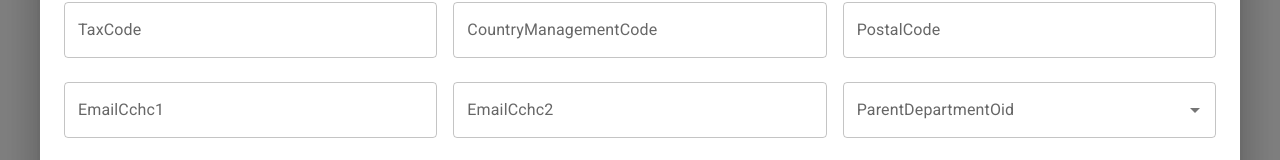
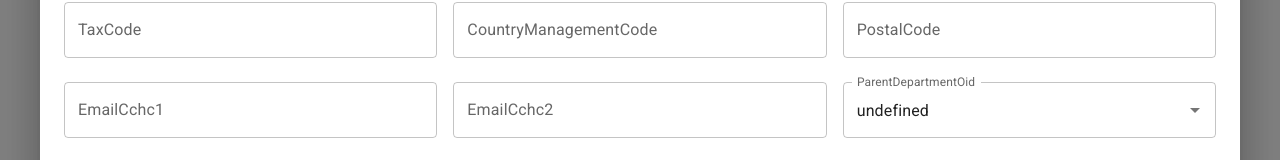
Before and after one commit to thiennhat19112/test-logic, a React (Create React App) app: page / in a window 1280 px wide. Both pictures are taken after a click on the button "THÊM MỚI". Shown: the part 526-686 px from the top of the page. Built offline with nearby package versions, Linux system fonts and the light colour scheme; no server answers.

Commit message:
add tree va delete con

```diff
--- a/src/components/Form.jsx
+++ b/src/components/Form.jsx
@@ -36,10 +36,7 @@ const Form = () => {
   const Oid = location.pathname.split("/")[2];
   const { companys } = useSelector((state) => state.companys);
   const getCompany = companys.find((item) => item?.Oid === Oid);
-  const getParentCompany = companys.find(
-    (item) => getCompany?.ParentDepartmentOid === item.Oid
-  );
-  const optionEdit = companys.filter(item => item.Oid !== getCompany?.Oid);
+  const optionEdit = companys.filter((item) => item.Oid !== getCompany?.Oid);
   const { enqueueSnackbar } = useSnackbar();
   let isMounted = useRef(false);
 
@@ -47,22 +44,20 @@ const Form = () => {
     register,
     handleSubmit,
     setValue,
-    reset,watch,
+    reset,
     control,
+    watch,
     formState: { errors },
   } = useForm({
-    mode: "onChange",
     defaultValues: {
       company: initCompanyValue,
     },
   });
 
-  console.log(watch("company.ParentDepartmentOid"));
-
   const onSubmit = (data) => {
     const variant = "success";
     let ParentDepartmentOid = null;
-    console.log(data.company.ParentDepartmentOid);
+    console.log(data.company);
     data.company.ParentDepartmentOid &&
       (ParentDepartmentOid = data.company.ParentDepartmentOid.Oid);
 
@@ -70,7 +65,6 @@ const Form = () => {
     company = { ...company, ParentDepartmentOid: ParentDepartmentOid };
     if (!checkedAgree) return setAgreeError(true);
     if (type === "edit") {
-      console.log(company);
       dispatch(editCompany({ ...company, Oid: Oid }));
       dispatch(closeDiaLog());
       navigative("/");
@@ -94,6 +88,20 @@ const Form = () => {
     setAgreeError(checkedAgree);
   };
 
+  const setDefaultValueParentDepartmentOid = () => {
+    if (type === "edit") {
+      return companys.find(
+        (item) => getCompany?.ParentDepartmentOid === item.Oid
+      );
+    }
+
+    if (type === "addtree") {
+      return getCompany;
+    }
+
+    return "";
+  };
+
   useEffect(() => {
     isMounted.current = true;
     if (isMounted.current) {
@@ -103,7 +111,6 @@ const Form = () => {
           Name: company.Name || "",
           Idc: company.Idc || "",
           Type: company.Type || "",
-          ParentDepartmentOid: company.ParentDepartmentOid || "",
           DepartmentByParentGroupOid: company.DepartmentByParentGroupOid || "",
           Ordinal: company.Ordinal || "",
           BeneficiaryBankCodeDvcqg: company.BeneficiaryBankCodeDvcqg || "",
@@ -140,12 +147,18 @@ const Form = () => {
           JoninUnitGroup: company.JoninUnitGroup || "",
           BeneficiaryBankNameDvcqg: company.BeneficiaryBankNameDvcqg || "",
         });
+        console.log(watch("company.ParentDepartmentOid"));
       }
+      // setValue("company", {
+      //   ParentDepartmentOid: setDefaultValueParentDepartmentOid(),
+      // });
     }
     return () => {
       isMounted.current = false;
     };
   }, [Oid]);
+
+  console.log(setDefaultValueParentDepartmentOid());
 
   return (
     <form className="form" onSubmit={handleSubmit(onSubmit)}>
@@ -329,17 +342,24 @@ const Form = () => {
         <Controller
           {...register("company.ParentDepartmentOid")}
           control={control}
-          render={({ field: { onChange ,...props } }) => (
+          render={({ field: { onChange, value, ...props } }) => (
             <Autocomplete
-            fullWidth
-            options={type === "edit" ? optionEdit : companys}
+              fullWidth
+              autoSelect
+              options={type === "edit" ? optionEdit : companys}
               getOptionLabel={(option) => `${option.Name}`}
+              defaultValue={setDefaultValueParentDepartmentOid}
               renderInput={(params) => (
-                <TextField {...params} label="ParentDepartmentOid" />
+                <TextField
+                  {...params}
+                  inputProps={{
+                    ...params.inputProps,
+                  }}
+                  label="ParentDepartmentOid"
+                />
               )}
-              onChange={(e, data) => onChange(data)}
-              defaultValue={type === "edit" ? getParentCompany : null}
-              />
+              onChange={(_, data) => onChange(data)}
+            />
           )}
         />
       </InputContainer>
--- a/src/components/TreeViewCase.jsx
+++ b/src/components/TreeViewCase.jsx
@@ -5,11 +5,7 @@ import TreeItem from "@mui/lab/TreeItem";
 import { useDispatch, useSelector } from "react-redux";
 import {
   Autocomplete,
-  Button,
   Chip,
-  Dialog,
-  DialogContent,
-  DialogTitle,
   FormControl,
   IconButton,
   Stack,
@@ -20,13 +16,8 @@ import { useState } from "react";
 import { Box } from "@mui/system";
 import { AddBox, DriveFileRenameOutlineRounded } from "@mui/icons-material";
 import IndeterminateCheckBoxRoundedIcon from "@mui/icons-material/IndeterminateCheckBoxRounded";
-import CloseIcon from "@mui/icons-material/Close";
-import { useForm } from "react-hook-form";
 import { useRef } from "react";
-import { initCompanyValue } from "../innitValue";
-import {
-  deleteOneComapany,
-} from "../redux/companySlice";
+import { deleteCompany } from "../redux/companySlice";
 import {
   MDBBtn,
   MDBModal,
@@ -82,7 +73,8 @@ const TreeViewCase = () => {
               variant="body2"
               sx={{ fontWeight: "inherit", flexGrow: 1 }}
             >
-              {item.Name} {item.Departments.length > 0 && `(${item.Departments.length})`}
+              {item.Name}{" "}
+              {item.Departments.length > 0 && `(${item.Departments.length})`}
             </Typography>
 
             {selected.includes(item.Oid) && (
@@ -109,15 +101,25 @@ const TreeViewCase = () => {
     ));
   };
 
+  const findChildren =   (company,Departments,arr = []) => {
+    arr.push(company);
+    if (Departments.length > 0) {
+      Departments.map(value => findChildren(value,value.Departments,arr));
+    }
+
+    return arr;
+  }
+
   const handleAddTreeItem = (e, Oid) => {
-    dispatch(openDiaLog())
+    dispatch(openDiaLog());
+    navigate(`/addtree/${Oid}`);
     _Oid.current = Oid;
     e.stopPropagation();
   };
 
   const handleEditTreeItem = (e, data) => {
     dispatch(openDiaLog());
-    const {Oid} = data;
+    const { Oid } = data;
     navigate(`/edit/${Oid}`, { state: data });
     e.stopPropagation();
   };
@@ -129,7 +131,8 @@ const TreeViewCase = () => {
   };
 
   const handleDeleteTreeItem = () => {
-    dispatch(deleteOneComapany(_oldCompany.current.Oid));
+    const companysDelete = findChildren(_oldCompany.current,_oldCompany.current.Departments);
+    dispatch(deleteCompany(companysDelete));
     setConFirmModal(false);
   };
 
@@ -158,8 +161,6 @@ const TreeViewCase = () => {
   const handleSelect = (event, nodeIds) => {
     setSelected(nodeIds);
   };
-
-
 
   return (
     <Stack
--- a/src/innitValue.js
+++ b/src/innitValue.js
@@ -1,7 +1,6 @@
 export const initCompanyValue = {
   Name: "",
   Idc: "",
-  ParentDepartmentOid: "",
   Ordinal: "",
   PhoneNumber:"",
   Email : "",
--- a/src/pages/Table.jsx
+++ b/src/pages/Table.jsx
@@ -16,7 +16,11 @@ import { deleteCompany, reloadCompany } from "../redux/companySlice";
 import moment from "moment";
 import Form from "../components/Form";
 import { useSnackbar } from "notistack";
-import { closeDiaLog, openDiaLog, openDiaLogTreeView } from "../redux/dialogSlice";
+import {
+  closeDiaLog,
+  openDiaLog,
+  openDiaLogTreeView,
+} from "../redux/dialogSlice";
 import {
   CircularProgress,
   DialogActions,
@@ -124,9 +128,9 @@ const Table = () => {
     dispatch(openDiaLogViewByCat());
   };
 
-  const handleTreeView = ()=>{
-    dispatch(openDiaLogTreeView())
-  }
+  const handleTreeView = () => {
+    dispatch(openDiaLogTreeView());
+  };
 
   return (
     <div className="p-4">
@@ -227,7 +231,7 @@ const Table = () => {
         </MDBTable>
       )}
       {/* modal */}
-      <Dialog fullWidth maxWidth="lg" open={open} >
+      <Dialog fullWidth maxWidth="lg" open={open}>
         <DialogTitle className="d-flex justify-content-between">
           {type === "edit" ? "Sửa" : "Thêm"}
           <IconButton
@@ -253,11 +257,12 @@ const Table = () => {
       >
         <MDBModalDialog position="bottom" frame>
           <MDBModalContent>
-            <MDBModalBody className="py-1">
-              <div className="d-flex justify-content-center align-items-center my-3">
-                <p className="mb-0">
+            <MDBModalBody className="py-3">
+              <div className="d-flex justify-content-center align-items-center flex-column">
+                <p className="mb-0 text-center">
                   Bạn muốn xoá {companyChecked.length} item
                 </p>
+                <div className="d-flex mt-3">
                   <MDBBtn
                     color="success"
                     size="sm"
@@ -275,6 +280,7 @@ const Table = () => {
                     Đóng
                   </MDBBtn>
                 </div>
+              </div>
             </MDBModalBody>
           </MDBModalContent>
         </MDBModalDialog>
--- a/src/redux/companySlice.js
+++ b/src/redux/companySlice.js
@@ -21,16 +21,14 @@ const companySlice = createSlice({
     },
 
     deleteCompany: (state, action) => {
-      const Oids = [];
-      action.payload.map((element) => {
-        return Oids.push(element.Oid);
+      let Oids = [];
+      Oids = action.payload.map((element) => {
+        return element.Oid
       });
       state.companys = state.companys.filter((c) => !Oids.includes(c.Oid));
     },
 
-    deleteOneComapany : (state,action) => {
-      state.companys = state.companys.filter((c) => c.Oid !== action.payload);
-    }
+
   },
   extraReducers: (builder) => {
     builder
@@ -104,6 +102,6 @@ export const reloadCompany = createAsyncThunk(
   }
 );
 
-export const { addCompany, editCompany, deleteCompany,deleteOneComapany } = companySlice.actions;
+export const { addCompany, editCompany, deleteCompany } = companySlice.actions;
 export const companyReducer = companySlice.reducer;
 export default companySlice;
```
Lines whose indentation alone changed are shown as unchanged.
